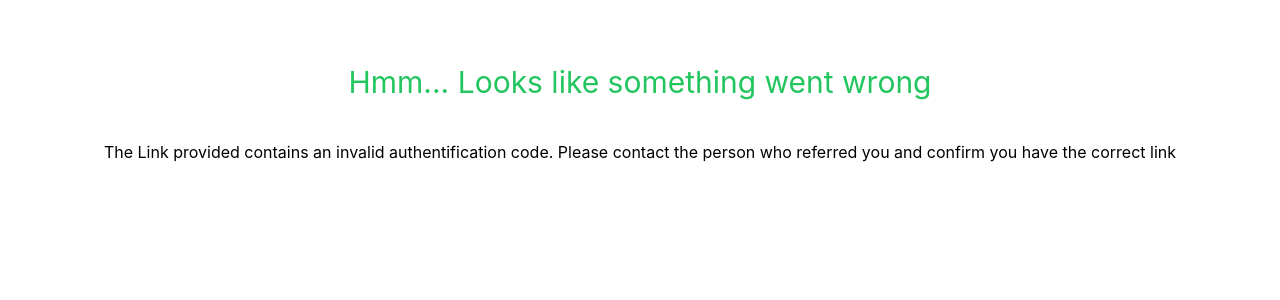
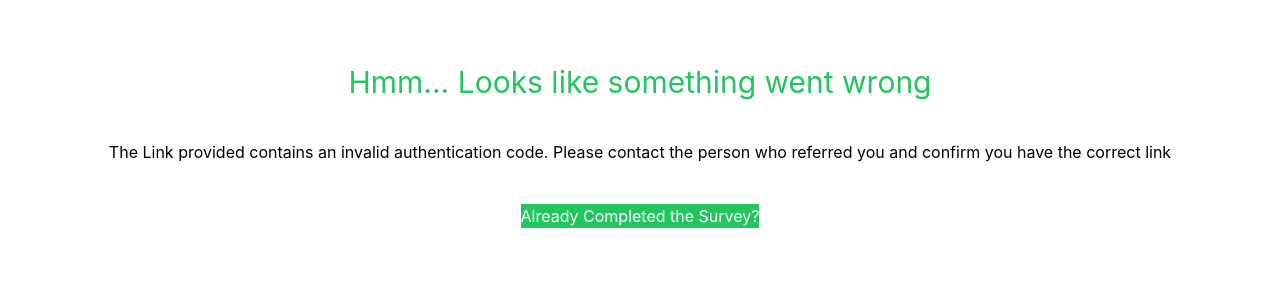
Before and after one commit to Vaugnie-Lindsey/SurveyApp, a React (Create React App) app: page /InvalidToken in a window 1280 px wide. Shown: the top 300 px of the page. Built offline with nearby package versions, Linux system fonts and the light colour scheme.

Commit message:
Adding Returning user route and basic UI

```diff
--- a/src/App.js
+++ b/src/App.js
@@ -5,6 +5,7 @@ import InformedConsent from './Pages/InformedConsent';
 import SurveyComplete from './Pages/SurveyComplete';
 import SurveyPage from './Pages/SurveyPage';
 import InvalidToken from './Pages/InvalidToken';
+import ReturningUser from './Pages/ReturningUser';
 import './App.css';
 
 function App() {
@@ -32,6 +33,7 @@ function App() {
         <Route path='/SurveyComplete' element={<SurveyComplete />}></Route>
         <Route path='/SurveyPage' element={<SurveyPage />}></Route>
         <Route path='/InvalidToken' element={<InvalidToken />}></Route>
+        <Route path='/ReturningUser' element={<ReturningUser />}></Route>
       </Routes>
     </Router>
   );
--- a/src/Pages/InvalidToken.jsx
+++ b/src/Pages/InvalidToken.jsx
@@ -1,10 +1,14 @@
 import React from "react";
+import { Link } from "react-router-dom";
 
 const InvalidToken = () => {
     return(
         <div className="flex flex-col items-center min-h-screen dark:bg-slate-900 dark:text-white p-16 gap-10">
             <h1 className="text-3xl text-green-500">Hmm... Looks like something went wrong</h1>
-            <p>The Link provided contains an invalid authentification code. Please contact the person who referred you and confirm you have the correct link</p>
+            <p>The Link provided contains an invalid authentication code. Please contact the person who referred you and confirm you have the correct link</p>
+            <Link to="/ReturningUser">
+                <button className="bg-green-500 text-white">Already Completed the Survey?</button>
+            </Link>
         </div>
     );
 };
--- a/src/Pages/ReturningUser.jsx
+++ b/src/Pages/ReturningUser.jsx
@@ -1,18 +1,34 @@
 import React from "react";
 
 const ReturningUser = () => {
+
+    const checkPhoneNumber = (phoneNumber) => {
+        //Firebase stuff
+        //if true
+            //build survey complete URL and send to page
+        //else
+            //give error code
+    }
   return (
     <>
       <div className="flex flex-col items-center min-h-screen dark:bg-slate-900 dark:text-white p-16 gap-10">
-        <h1 className="text-3xl text-green-500">
-          Hmm... Looks like something went wrong
-        </h1>
-        <p>
-          The Link provided contains an invalid authentification code. Please
-          contact the person who referred you and confirm you have the correct
-          link
-        </p>
+        <h1 className="text-3xl text-green-500">Welcome Back</h1>
+        <h3>Please Enter Your Phone Number Below</h3>
+        <input
+            id="phone"
+          type="tel"
+          placeholder="(XXX) XXX - XXXX"
+          pattern="[+]{1}[0-9]{11,14}"
+        ></input>
+        <button className="bg-green-500 text-white" onClick={() => checkPhoneNumber(document.getElementById("phone").value)}>Submit</button>
+        <Link to="/ReturningUser">
+          <button className="bg-green-500 text-white">
+            Haven't completed the Survey?
+          </button>
+        </Link>
       </div>
     </>
   );
 };
+
+export default ReturningUser;
```
